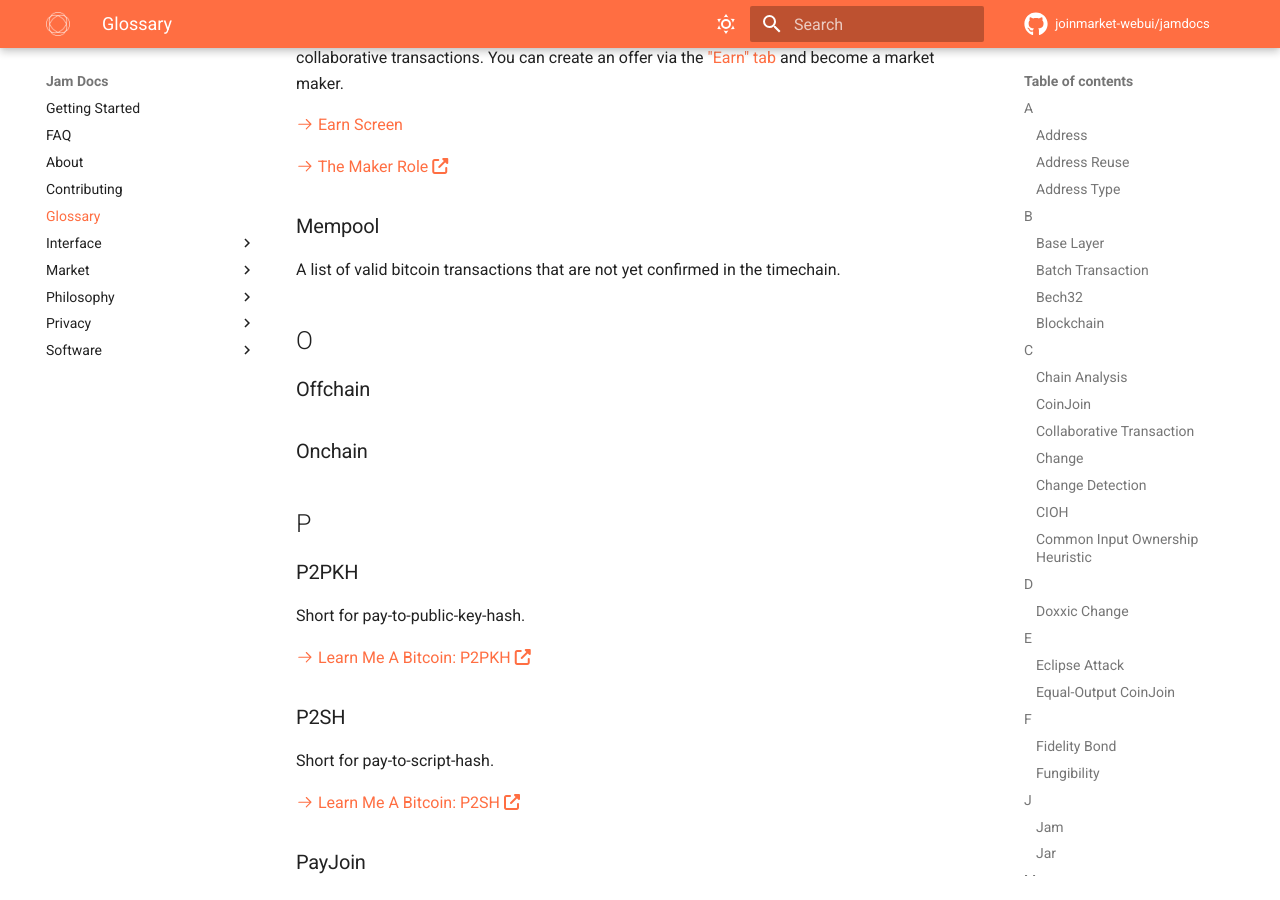
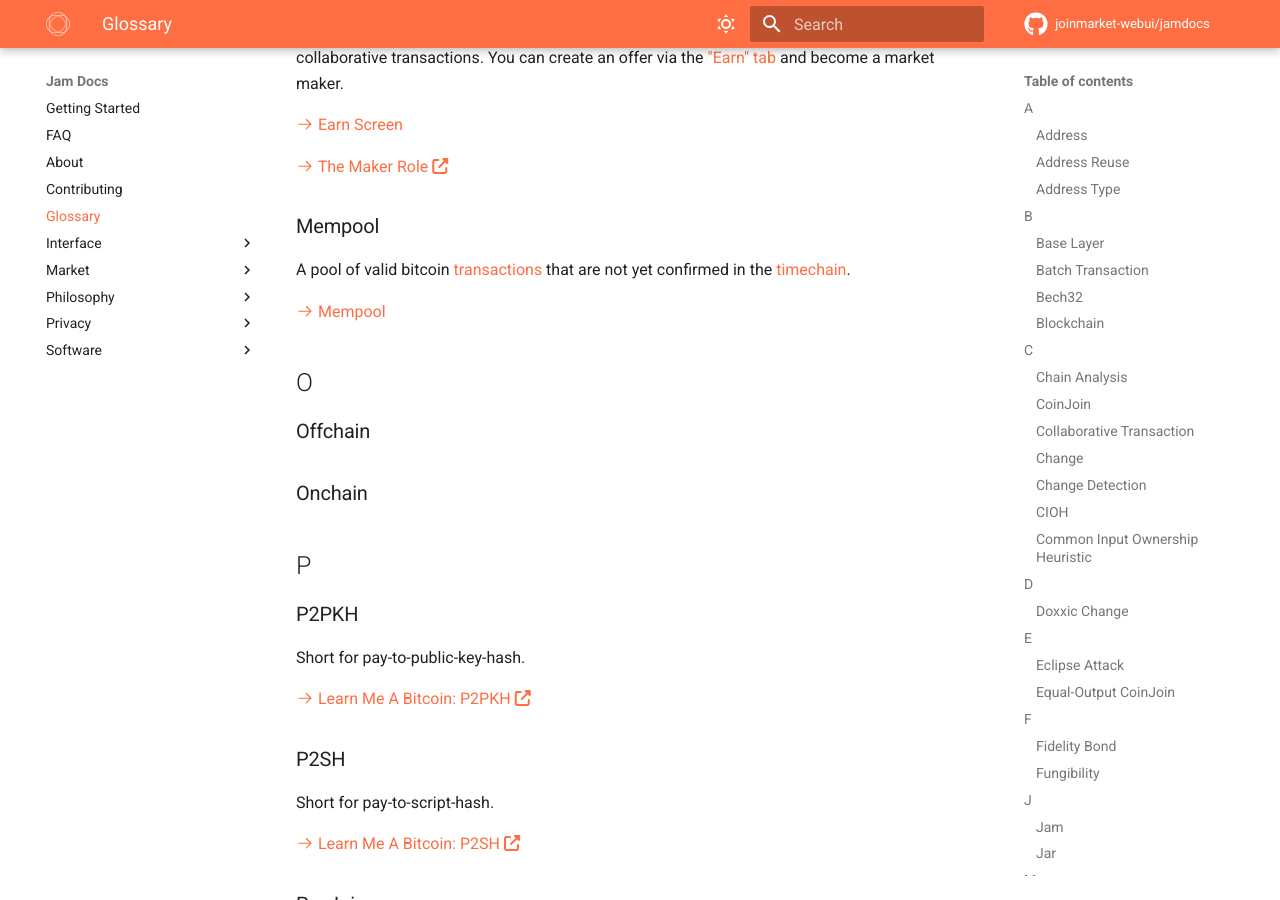
Before and after one commit to joinmarket-webui/jamdocs, an MkDocs documentation site: the page built from docs/glossary.md, in a window 1280 px wide and 900 px high, scrolled down 5697 px. Built offline with MkDocs 1.6.1 and Material for MkDocs 9.7.7, drawn with Linux system fonts in a browser that asks for light colours; nearby versions of some CDN libraries; comment, search, counter and statistics services are not loaded.

Commit message:
docs(glossary): mempool

```diff
--- a/docs/glossary.md
+++ b/docs/glossary.md
@@ -309,7 +309,14 @@ tab][earn] and become a market maker.
 [jm-maker]: https://github.com/openoms/bitcoin-tutorials/blob/master/joinmarket/joinmarket_private_flow.md#the-maker-role
 
 ### Mempool
-A list of valid bitcoin transactions that are not yet confirmed in the timechain.
+
+A pool of valid bitcoin [transactions](#transaction) that are not yet confirmed
+in the [timechain](#timechain).
+
+[:octicons-arrow-right-24: Mempool][mempool]
+
+[mempool]: /market/mempool/
+
 ## O
 ### Offchain
 ### Onchain
```
